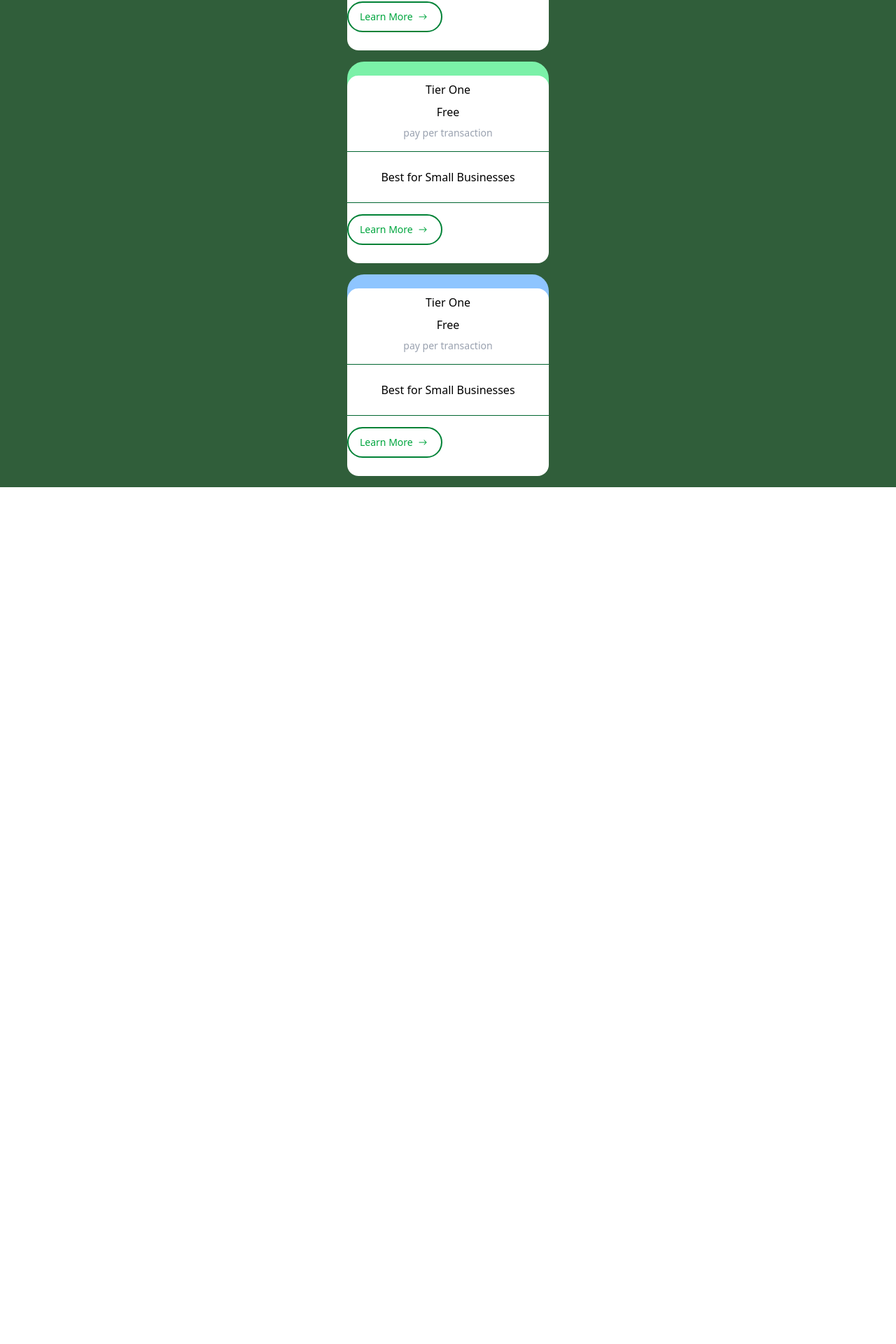
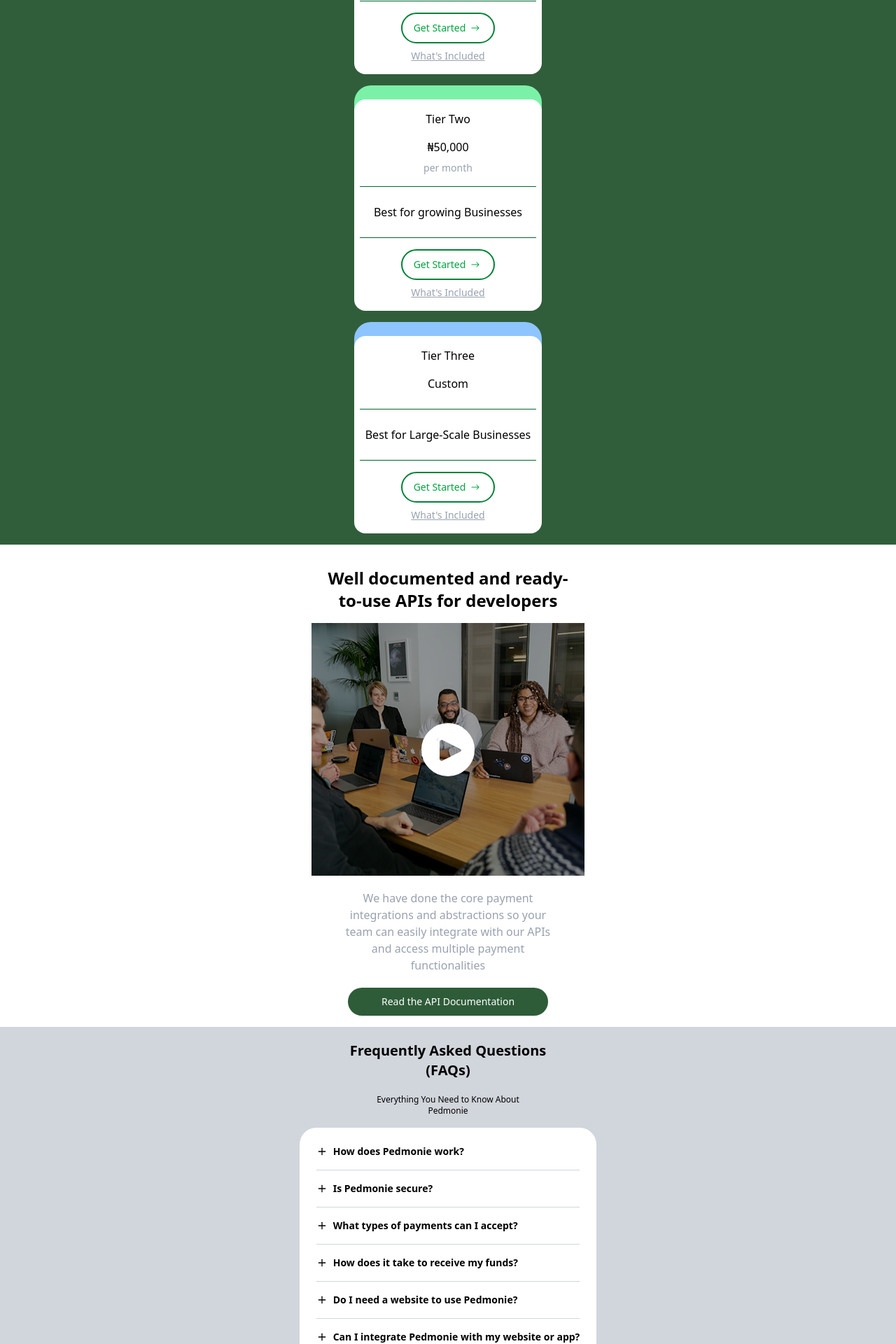
Before and after one commit to omarologyy/Fintech, a React (Vite) app in the folder fintechApp/: page / in a window 1280 px wide. Shown: the part 3932-5852 px from the top of the page at 70% size. Before the commit the page ends 4628 px from the top, so only its background shows below. Built offline with nearby package versions, Linux system fonts and the light colour scheme.

Commit message:
Mobile view finished

```diff
--- a/fintechApp/src/App.jsx
+++ b/fintechApp/src/App.jsx
@@ -5,6 +5,10 @@ import Features from "./components/Landing/Features";
 import Payment from "./components/Landing/Payment";
 import Praises from "./components/Landing/Praises";
 import Price from "./components/Landing/Price";
+import Devs from "./components/Landing/Devs";
+import FAQs from "./components/Landing/FAQs";
+import Questions from "./components/Landing/Questions";
+import Footer from "./components/Landing/Footer";
 
 function App() {
   return (
@@ -16,6 +20,10 @@ function App() {
       <Payment />
       <Praises />
       <Price />
+      <Devs />
+      <FAQs />
+      <Questions />
+      <Footer />
     </>
   );
 }
--- /dev/null
+++ b/fintechApp/src/components/Landing/Devs.jsx
@@ -0,0 +1,39 @@
+import React from "react";
+import People from "../../images/People.png";
+import video from "../../svgs/video.svg";
+
+function Devs() {
+  return (
+    <div className="flex flex-col justify-center items-center text-center p-4">
+      <h1 className="font-bold text-2xl m-4">
+        <span>Well documented and ready-</span>
+        <br />
+        <span>to-use APIs for developers</span>
+      </h1>
+      <div className="relative">
+        <img src={People} />
+        <img
+          src={video}
+          className="absolute top-1/2 left-1/2 transform -translate-x-1/2 -translate-y-1/2 cursor-pointer"
+        />
+        <img />
+      </div>
+      <p className="text-gray-400 text-md m-5">
+        <span>We have done the core payment</span>
+        <br />
+        <span>integrations and abstractions so your</span>
+        <br />
+        <span>team can easily integrate with our APIs</span>
+        <br />
+        <span>and access multiple payment</span>
+        <br />
+        <span>functionalities</span>
+      </p>
+      <button className="bg-[#2E5C38] text-white px-12 py-2.5 rounded-full text-sm font-medium hover:bg-green-700 flex items-center justify-center">
+        Read the API Documentation
+      </button>
+    </div>
+  );
+}
+
+export default Devs;
--- /dev/null
+++ b/fintechApp/src/components/Landing/FAQs.jsx
@@ -0,0 +1,78 @@
+import React, { useState } from "react";
+import { FiMinus, FiPlus } from "react-icons/fi";
+function FAQs() {
+  const [openIndex, setOpenIndex] = useState(null);
+
+  const faqs = [
+    {
+      question: "How does Pedmonie work?",
+      answer:
+        "Pedmonie allows businesses to accept payments seamlessly through multiple methods, including cards, bank transfers, USSD, and mobile wallets. Simply sign up, integrate with your platform, or generate a payment link to start receiving payments.",
+    },
+    {
+      question: "Is Pedmonie secure?",
+      answer:
+        "Payments typically process within 1–3 business days depending on the institution.",
+    },
+    {
+      question: "What types of payments can I accept?",
+      answer:
+        "It connects students and institutions with trusted payment partners worldwide.",
+    },
+    {
+      question: "How does it take to receive my funds?",
+      answer:
+        "Simply download the app, sign up, and follow the onboarding steps to begin.",
+    },
+    {
+      question: "Do I need a website to use Pedmonie?",
+      answer:
+        "Simply download the app, sign up, and follow the onboarding steps to begin.",
+    },
+    {
+      question: "Can I integrate Pedmonie with my website or app?",
+      answer:
+        "Simply download the app, sign up, and follow the onboarding steps to begin.",
+    },
+  ];
+  const toggleDropdown = (index) => {
+    setOpenIndex(openIndex === index ? null : index);
+  };
+
+  return (
+    <div className="bg-gray-300">
+      <div className="justify-center items-center text-center flex flex-col">
+        <h1 className="m-5 font-bold text-xl">
+          <span>Frequently Asked Questions</span>
+          <br />
+          <span>(FAQs)</span>
+        </h1>
+        <p className="text-xs text-black">
+          <span>Everything You Need to Know About</span>
+          <br />
+          <span>Pedmonie</span>
+        </p>
+        <div className="bg-white bg-opacity-10 backdrop-blur-lg rounded-3xl p-6 m-4 overflow-y-auto flex flex-col">
+          {faqs.map((item, index) => (
+            <div key={index}>
+              <div className="flex flex-row space-x-2 text-start">
+                <button onClick={() => toggleDropdown(index)}>
+                  {openIndex === index ? <FiMinus /> : <FiPlus />}
+                </button>
+                <h4 className="font-bold text-sm">{item.question}</h4>
+              </div>
+
+              {openIndex === index && (
+                <p className="mt-2 text-gray-600 text-sm">{item.answer}</p>
+              )}
+
+              <hr className="border-gray-300 my-4" />
+            </div>
+          ))}
+        </div>
+      </div>
+    </div>
+  );
+}
+
+export default FAQs;
--- /dev/null
+++ b/fintechApp/src/components/Landing/Footer.jsx
@@ -0,0 +1,71 @@
+import React from "react";
+import Logo from "../../svgs/MainLogo.svg";
+import { FaXTwitter } from "react-icons/fa6";
+import { FaFacebook } from "react-icons/fa";
+import { IoLogoInstagram } from "react-icons/io5";
+
+function Footer() {
+  return (
+    <div className="flex flex-col m-2">
+      {/* Top line */}
+      <div className="w-full h-[1px] bg-gradient-to-r from-transparent via-gray-500 to-transparent" />
+
+      {/*Wrapper */}
+      <div className="text-start m-4 space-y-8">
+        {/* Sections */}
+        <div className="space-y-6">
+          {/* COMPANY */}
+          <div className="space-y-1">
+            <h1 className="font-bold mb-3 text-[#2E5C38]">Company</h1>
+            <p className="text-gray-400 text-sm">Blog</p>
+            <p className="text-gray-400 text-sm">Career</p>
+            <p className="text-gray-400 text-sm">Pricing</p>
+          </div>
+
+          {/* RESOURCES */}
+          <div className="space-y-1">
+            <h1 className="font-bold mb-3 text-[#2E5C38]">Resources</h1>
+            <p className="text-gray-400 text-sm">Documentations</p>
+            <p className="text-gray-400 text-sm">Papers</p>
+            <p className="text-gray-400 text-sm">Press Conferences</p>
+          </div>
+
+          {/* LEGAL */}
+          <div className="space-y-1">
+            <h1 className="font-bold mb-3 text-[#2E5C38]">Legal</h1>
+            <p className="text-gray-400 text-sm">Terms of Service</p>
+            <p className="text-gray-400 text-sm">Privacy Policy</p>
+            <p className="text-gray-400 text-sm">Cookie Policy</p>
+            <p className="text-gray-400 text-sm">Data Processing</p>
+          </div>
+          {/* Bottom line */}
+          <div className="w-full h-[1px] bg-gradient-to-r from-transparent via-gray-500 to-transparent" />
+          <img src={Logo} alt="Pedmonie logo" />
+          {/* CONTACT */}
+          <div className="text-sm space-y-4">
+            <p>hello@pedmonie.com</p>
+          </div>
+          <div className="justify-between flex text-sm">
+            <p>(+234) 856 600 9000</p>
+            {/* SOCIALS */}
+            <div className="flex space-x-4">
+              <a href="#">
+                {" "}
+                <FaXTwitter />
+              </a>
+              <a href="#">
+                {" "}
+                <FaFacebook />
+              </a>
+              <a href="#">
+                <IoLogoInstagram />
+              </a>
+            </div>
+          </div>
+        </div>
+      </div>
+    </div>
+  );
+}
+
+export default Footer;
--- a/fintechApp/src/components/Landing/Price.jsx
+++ b/fintechApp/src/components/Landing/Price.jsx
@@ -36,8 +36,8 @@ function Price() {
         {/* CARDS */}
         <div className="space-y-4 m-4">
           {/* FIRST CARD*/}
-          <div className="bg-yellow-300 rounded-3xl w-72 h-72 flex flex-col items-center justify-center">
-            <div className="bg-white rounded-2xl w-full h-full mt-5 text-black text-center">
+          <div className="bg-yellow-300 rounded-3xl items-center flex justify-center">
+            <div className="bg-white rounded-2xl w-full max-w-xs mt-5 p-2 text-black text-center flex flex-col">
               <h1 className="m-2">Tier One</h1>
               <h1 className="m-2">Free</h1>
               <p className="text-gray-400 text-sm">pay per transaction</p>
@@ -46,44 +46,52 @@ function Price() {
                 Best for Small Businesses
               </p>
               <hr className="border-green-800 my-4" />
-              <button className="border-2 border-green-700 text-green-600 px-4 py-2.5 rounded-full text-sm font-medium hover:bg-gray-100 flex items-center justify-center space-x-1">
-                <span>Learn More</span>
+              <button className="border-2 border-green-700 text-green-600 px-4 py-2.5 rounded-full text-sm font-medium hover:bg-gray-100 flex items-center justify-center space-x-1 w-fit mx-auto">
+                <span>Get Started</span>
                 <IoIosArrowRoundForward className="h-5 w-5" />
               </button>
+              <p className="underline cursor-pointer text-gray-400 text-sm m-2">
+                What's Included
+              </p>
             </div>
           </div>
           {/* SECOND CARD */}
-          <div className="bg-green-300 rounded-3xl w-72 h-72 flex flex-col items-center justify-center">
-            <div className="bg-white rounded-2xl w-full h-full mt-5 text-black text-center">
-              <h1 className="m-2">Tier One</h1>
-              <h1 className="m-2">Free</h1>
-              <p className="text-gray-400 text-sm">pay per transaction</p>
+          <div className="bg-green-300 rounded-3xl items-center flex justify-center">
+            <div className="bg-white rounded-2xl w-full max-w-xs mt-5 p-2 text-black text-center flex flex-col">
+              <h1 className="m-2">Tier Two</h1>
+              <h1 className="m-2">₦50,000</h1>
+              <p className="text-gray-400 text-sm">per month</p>
               <hr className="border-green-800 my-4" />
               <p className="p-2 text-center text-md">
-                Best for Small Businesses
+                Best for growing Businesses
               </p>
               <hr className="border-green-800 my-4" />
-              <button className="border-2 border-green-700 text-green-600 px-4 py-2.5 rounded-full text-sm font-medium hover:bg-gray-100 flex items-center justify-center space-x-1">
-                <span>Learn More</span>
+              <button className="border-2 border-green-700 text-green-600 px-4 py-2.5 rounded-full text-sm font-medium hover:bg-gray-100 flex items-center justify-center space-x-1 w-fit mx-auto">
+                <span>Get Started</span>
                 <IoIosArrowRoundForward className="h-5 w-5" />
               </button>
+              <p className="underline text-gray-400 cursor-pointer text-sm m-2">
+                What's Included
+              </p>
             </div>
           </div>
           {/* THIRD CARD*/}
-          <div className="bg-blue-300 rounded-3xl w-72 h-72 flex flex-col items-center justify-center">
-            <div className="bg-white rounded-2xl w-full h-full mt-5 text-black text-center">
-              <h1 className="m-2">Tier One</h1>
-              <h1 className="m-2">Free</h1>
-              <p className="text-gray-400 text-sm">pay per transaction</p>
+          <div className="bg-blue-300 rounded-3xl items-center flex justify-center">
+            <div className="bg-white rounded-2xl w-full max-w-xs mt-5 p-2 text-black text-center flex flex-col">
+              <h1 className="m-2">Tier Three</h1>
+              <h1 className="m-2">Custom</h1>
               <hr className="border-green-800 my-4" />
               <p className="p-2 text-center text-md">
-                Best for Small Businesses
+                Best for Large-Scale Businesses
               </p>
               <hr className="border-green-800 my-4" />
-              <button className="border-2 border-green-700 text-green-600 px-4 py-2.5 rounded-full text-sm font-medium hover:bg-gray-100 flex items-center justify-center space-x-1">
-                <span>Learn More</span>
+              <button className="border-2 border-green-700 text-green-600 px-4 py-2.5 rounded-full text-sm font-medium hover:bg-gray-100 flex items-center justify-center space-x-1 w-fit mx-auto">
+                <span>Get Started</span>
                 <IoIosArrowRoundForward className="h-5 w-5" />
               </button>
+              <p className="underline cursor-pointer text-gray-400 text-sm m-2">
+                What's Included
+              </p>
             </div>
           </div>
         </div>
@@ -93,23 +101,3 @@ function Price() {
 }
 
 export default Price;
-
-{
-  /* <p className="text-sm text-white m-2">
-              <span>Pedmonie made it easier to</span>
-              <br />
-              <span>collect payments from my</span>
-              <br />
-              <span>customers worldwide!</span>
-            </p>
-            <div className="flex flex-row pt-10">
-              <div className="flex flex-col text-white m-3">
-                <h2 className="text-sm font-bold">Ronald Richards</h2>
-                <p className="text-xs">
-                  <span>Ceo and Co-founder</span>
-                  <br />
-                  <span>of XYZ Company</span>
-                </p>
-              </div>
-            </div> */
-}
--- /dev/null
+++ b/fintechApp/src/components/Landing/Questions.jsx
@@ -0,0 +1,28 @@
+import React from "react";
+import Background from "../../images/BgG.jpg";
+import Woman from "../../images/Woman.png";
+function Questions() {
+  return (
+    <div
+      className="bg-cover bg-center"
+      style={{ backgroundImage: `url(${Background})` }}
+    >
+      <div className="justify-center items-center flex flex-col text-center text-white p-4">
+        <h1 className="text-lg font-bold m-6">Still have Questions?</h1>
+        <p className="text-sm">
+          <span>Cant find the answer you are looking</span>
+          <br />
+          <span>far? Please chat with our friendly</span>
+          <br />
+          <span>team.</span>
+        </p>
+        <img src={Woman} className="m-5" />
+        <button className="text-white px-12 py-2.5 hover:opacity-50 rounded-full text-sm font-medium cursor-pointer border-2 border-white flex items-center justify-center">
+          Get In Touch
+        </button>
+      </div>
+    </div>
+  );
+}
+
+export default Questions;
```
Also changed, not shown: fintechApp/src/svgs/video.svg (added).
